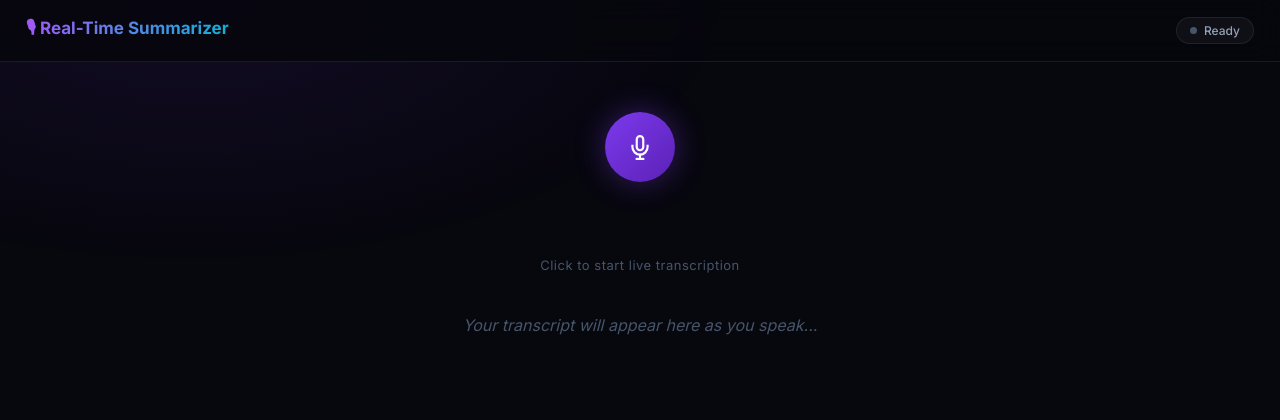
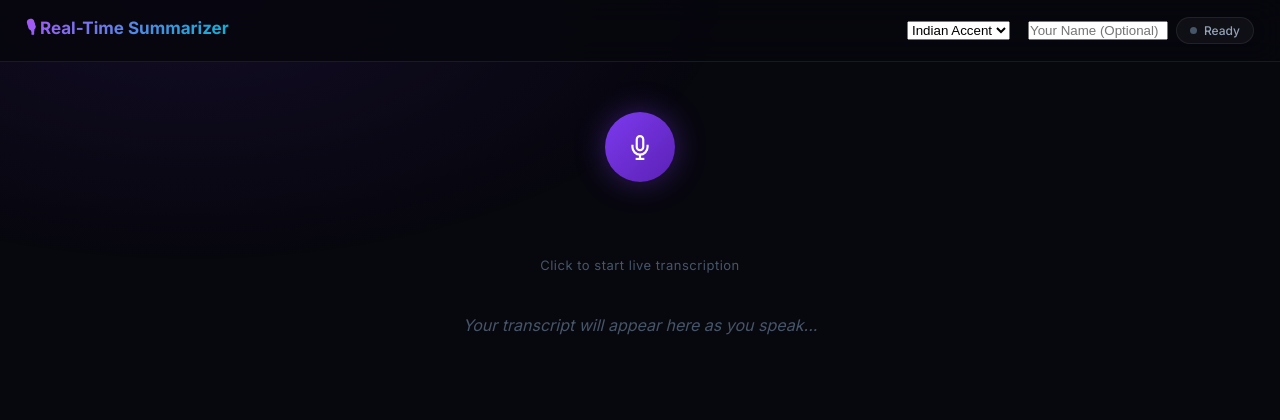
Before and after one commit to yash-pawade/audio-summariser, a Flask app: page / in a window 1280 px wide. Shown: the top 420 px of the page. Run offline with Flask 3, Linux system fonts and the light colour scheme.

Commit message:
Added Accent (Indian) and Optional Name to help Whisper recognition

```diff
--- a/templates/index.html
+++ b/templates/index.html
@@ -99,7 +99,14 @@
 
 <nav>
   <div class="brand">🎙 Real-Time Summarizer</div>
-  <div class="status-pill" id="pill"><div class="dot"></div><span id="pillText">Ready</span></div>
+  <div style="display: flex; align-items: center; gap: 8px;">
+    <select id="accentSel" class="chunk-select" style="margin-left: 10px;">
+      <option value="en-US">US Accent</option>
+      <option value="en-IN" selected>Indian Accent</option>
+    </select>
+    <input type="text" id="userName" placeholder="Your Name (Optional)" class="chunk-select" style="margin-left: 10px; width: 140px;">
+    <div class="status-pill" id="pill"><div class="dot"></div><span id="pillText">Ready</span></div>
+  </div>
 </nav>
 
 <div class="main">
@@ -212,10 +219,17 @@ function cycleRecorder() {
     const formData = new FormData();
     formData.append('audio', blob, 'chunk.webm');
 
-    // Provide only recent transcript as context
-    let contextPrompt = transcriptAccumulated;
+    // Provide context: Name + Accent hint + recent transcript
+    const name = document.getElementById('userName').value.trim();
+    const isIndian = document.getElementById('accentSel').value === 'en-IN';
+
+    let contextPrompt = "";
+    if (name) contextPrompt += `User name is ${name}. `;
+    if (isIndian) contextPrompt += "Indian English accent. ";
+    contextPrompt += transcriptAccumulated;
+
     // Keep it short enough for the prompt limit
-    if (contextPrompt.length > 300) contextPrompt = contextPrompt.slice(-300);
+    if (contextPrompt.length > 400) contextPrompt = contextPrompt.slice(-400);
     formData.append('prompt', contextPrompt);
 
     try {
```
